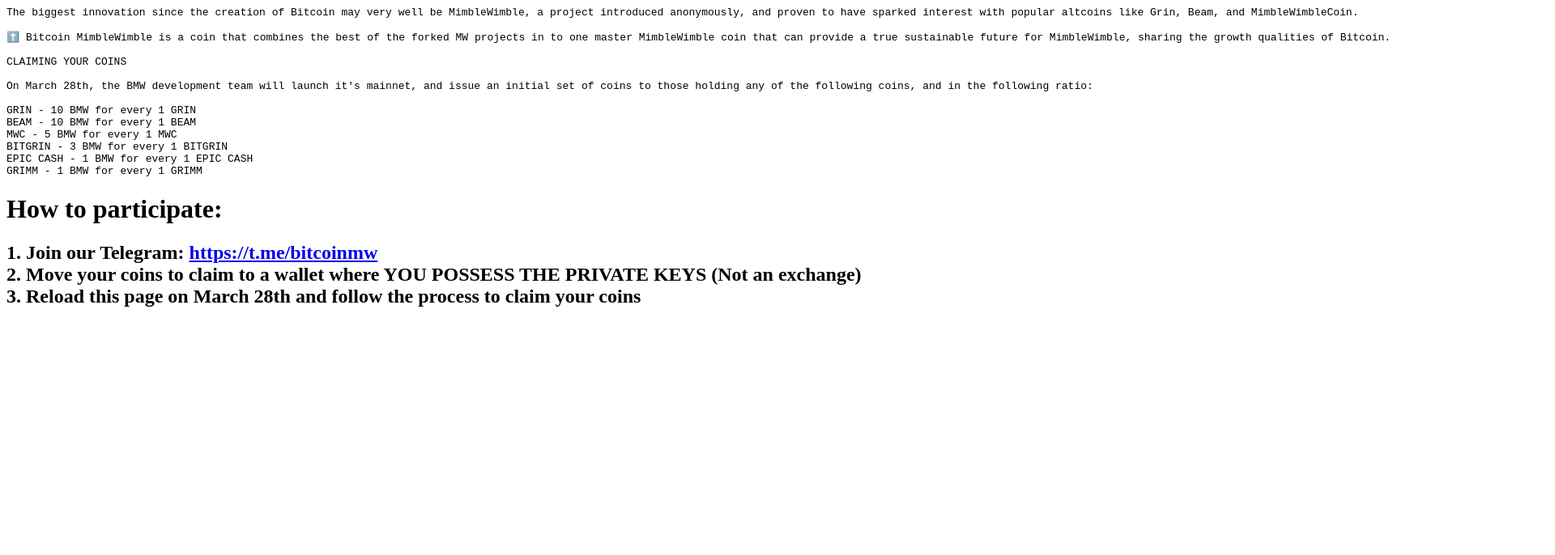
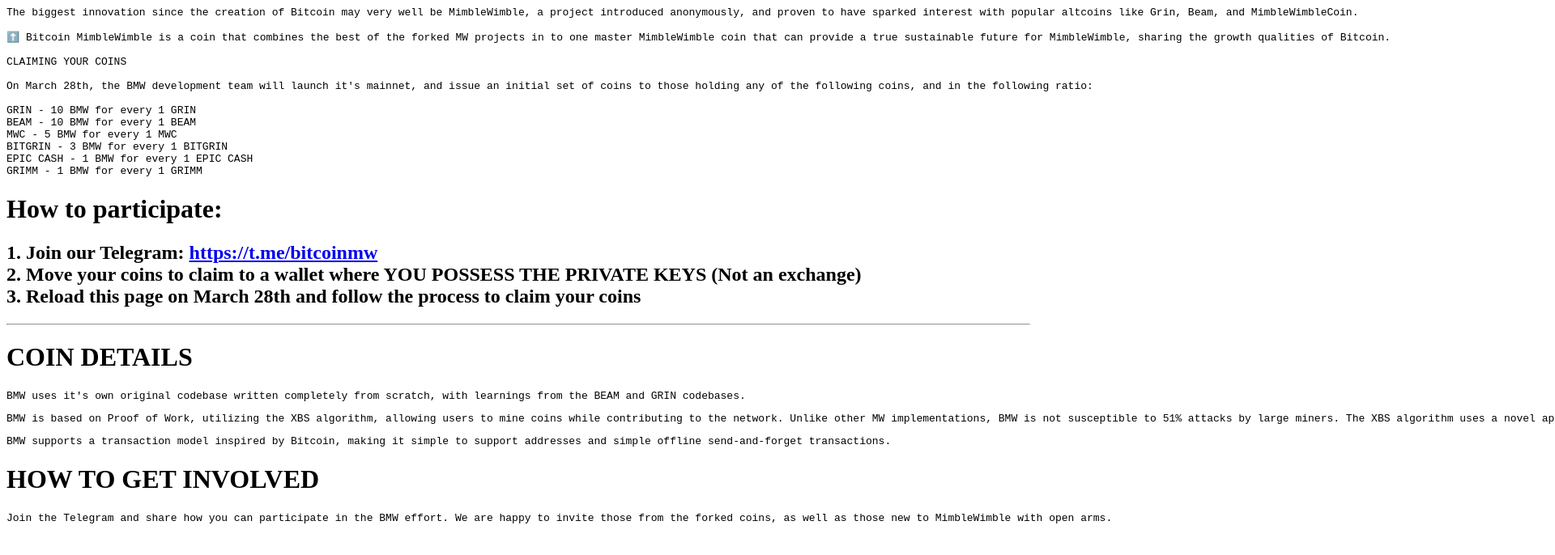
Before and after one commit to mthinks/mthinks, a plain HTML site: page index.html in a window 1280 px wide. Shown: the top 686 px of the page at 81% size, 1920 px wide, since content can reach past the window. Drawn offline with Linux system fonts and the light colour scheme.

Commit message:
Update index.html

```diff
--- a/index.html
+++ b/index.html
@@ -22,3 +22,17 @@
 2. Move your coins to claim to a wallet where YOU POSSESS THE PRIVATE KEYS (Not an exchange)<br />
 3. Reload this page on March 28th and follow the process to claim your coins
 </h2>
+<hr />
+
+<h1>COIN DETAILS</h1>
+
+<pre>BMW uses it's own original codebase written completely from scratch, with learnings from the BEAM and GRIN codebases.</pre>
+
+<pre>BMW is based on Proof of Work, utilizing the XBS algorithm, allowing users to mine coins while contributing to the network. Unlike other MW implementations, BMW is not susceptible to 51% attacks by large miners. The XBS algorithm uses a novel approach to double spending attacks, but requiring proof of work upon reorganization that is only possible for a distributed effort of legitimate actors on the network.</pre>
+
+<pre>BMW supports a transaction model inspired by Bitcoin, making it simple to support addresses and simple offline send-and-forget transactions.</pre>
+
+
+<h1>HOW TO GET INVOLVED</h1>
+
+<pre>Join the Telegram and share how you can participate in the BMW effort. We are happy to invite those from the forked coins, as well as those new to MimbleWimble with open arms.</pre>
```
